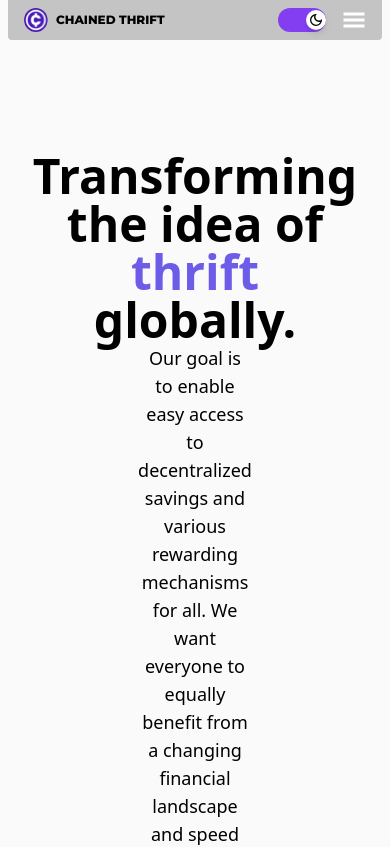
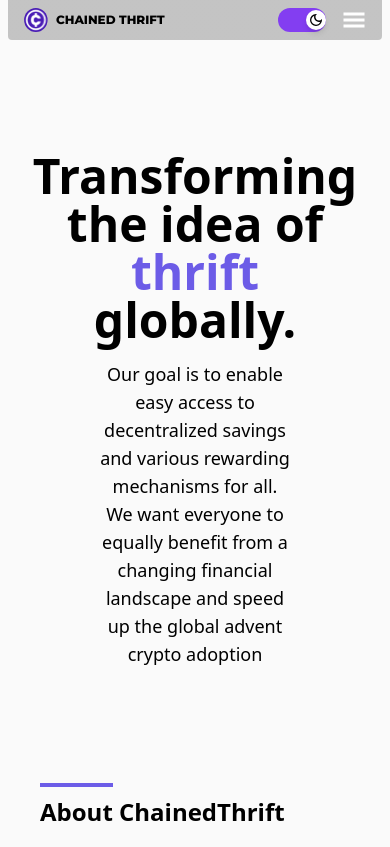
Before and after one commit to Bloceducare/chainedThrift, a React (Create React App) app: page /about in a window 390 px wide. Shown: the top 847 px of the page. Built offline with nearby package versions, Linux system fonts and the light colour scheme; a web font is replaced by a local one; what @web3-react/injected-connector, @web3-react/walletconnect-connector would draw is missing.

Commit message:
fix about pg

```diff
--- a/src/pages/about/about.jsx
+++ b/src/pages/about/about.jsx
@@ -8,8 +8,8 @@ function About() {
     <section className=' dark:text-white'>
       <div className="flex items-center justify-center">
         <div className="flex flex-col items-center justify-center w-1/2 text-center my-28">
-          <h1 className="text-5xl font-bold">Transforming the idea of <span className=" text-purple-2">thrift</span> globally.</h1>
-          <p className="px-16 text-lg">Our goal is to enable easy access to decentralized savings and various rewarding mechanisms for all. We want everyone to equally benefit from a
+          <h1 className="pb-4 text-5xl font-bold">Transforming the idea of <span className=" text-purple-2">thrift</span> globally.</h1>
+          <p className="text-lg lg:px-16">Our goal is to enable easy access to decentralized savings and various rewarding mechanisms for all. We want everyone to equally benefit from a
             changing financial landscape and speed up the global advent crypto adoption
           </p>
         </div>
--- a/src/pages/about/components/faq.jsx
+++ b/src/pages/about/components/faq.jsx
@@ -66,7 +66,7 @@ return (
                     />
                     </Disclosure.Button>
                     <Disclosure.Panel className="px-4 pt-4 pb-2 text-white text-md">
-                        The whole system is automated by the <italic>Purse</italic> feature which automatically sends your funds and returns it back to your wallet
+                        The whole system is automated by the <italic>Purse</italic> feature which automatically sends your funds and returns back to your wallet
                     </Disclosure.Panel>
                 </>
                 )}
```
